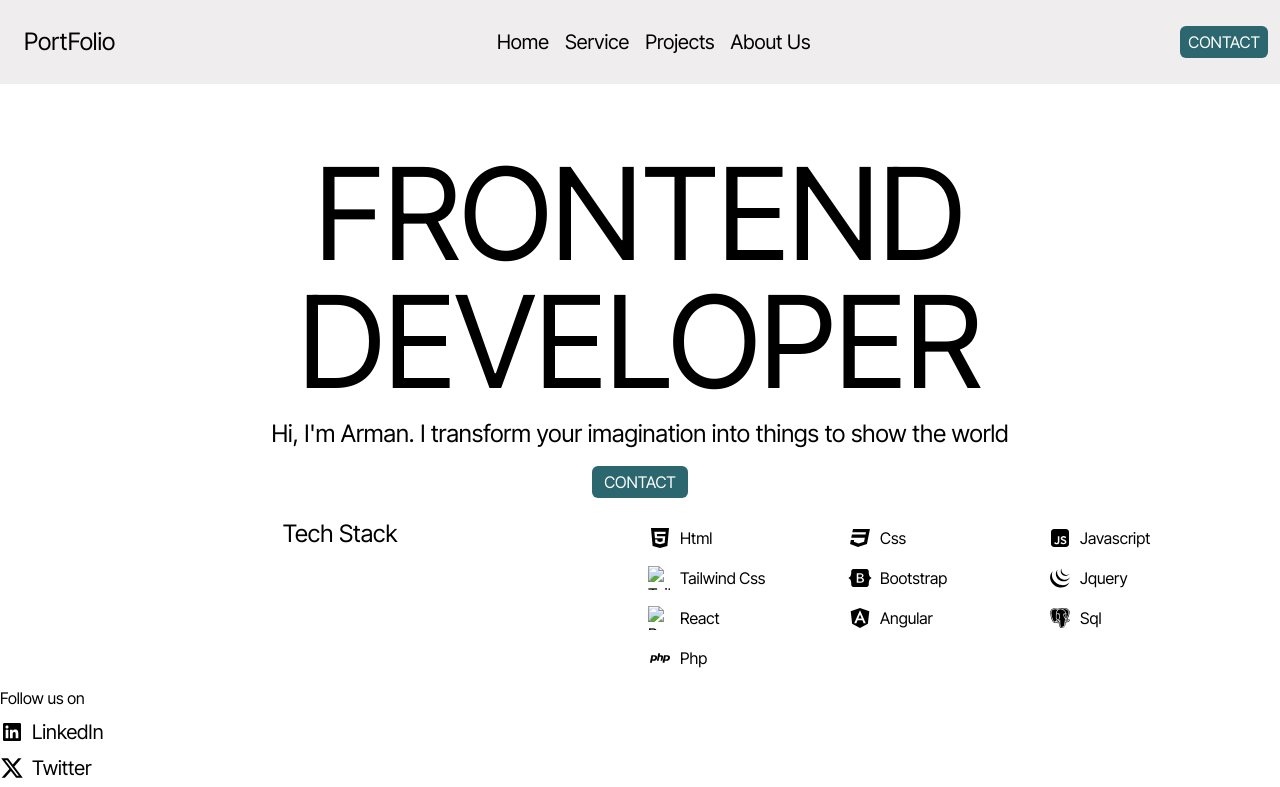
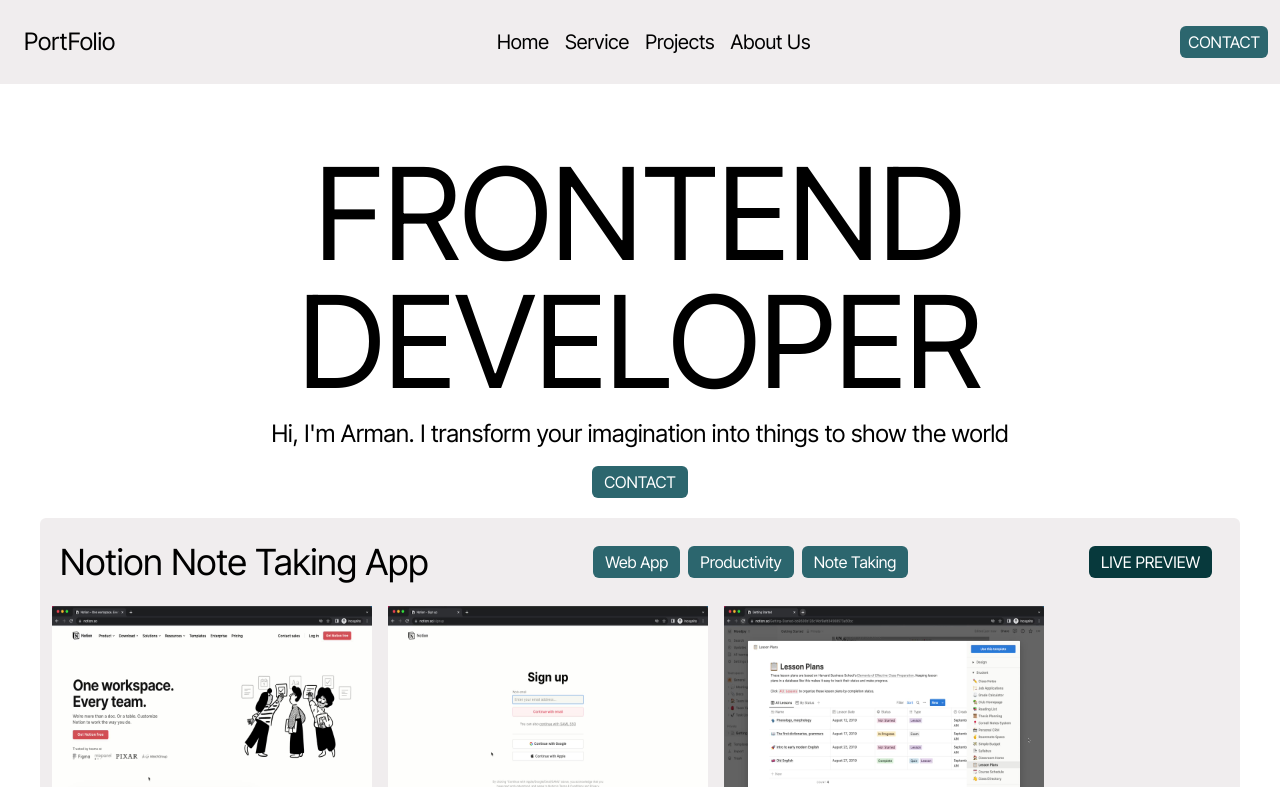
Before and after one commit to itsarman001/Angular-Portfolio, a website: page index.html at #!/AboutUs in a window 1280 px wide. Both pictures are taken after a click on the link "PortFolio". Shown: the top 787 px of the page. Drawn offline with Linux system fonts and the light colour scheme.

Commit message:
Added Project Section

```diff
--- a/src/css/style.css
+++ b/src/css/style.css
@@ -31,7 +31,8 @@
   animation: slide-up 0.5s ease-in-out forwards;
 }
 
-nav, .hero-section {
+nav,
+.hero-section {
   background-color: var(--antiflash-white);
 }
 
@@ -43,3 +44,27 @@
     background-color: var(--midnight-green);
   }
 }
+
+/* BG COLOR */
+.accordian-bg {
+  background-color: var(--antiflash-white);
+}
+
+.accordian-categories {
+  background-color: var(--caribbean-current);
+  color: white;
+  transition: ease 0.3s;
+  &:hover {
+    background-color: var(--midnight-green);
+
+  }
+}
+
+.accordian-btn {
+  background-color: var(--midnight-green);
+  color: white;
+  transition: ease 0.3s;
+  &:hover {
+    background-color: var(--night);
+  }
+}
--- a/src/view/AboutUs.html
+++ b/src/view/AboutUs.html
@@ -7,5 +7,13 @@
 </head>
 <body>
     <h1>About us</h1>
+    <section class="grid grid-cols-1 lg:grid-cols-2 text-center">
+        <h3 class="text-2xl text-center mb-4">Tech Stack</h3>
+        <ul class="grid grid-cols-3">
+          <li ng-repeat="techStack in techStacks" class="flex items-center gap-2 flex-nowrap m-2 ">
+          <img src="{{techStack.icon}}" alt="{{techStack.alt}}" class="w-6 h-6"><span>{{techStack.label}}</span>
+        </li>
+      </ul>
+      </section>
 </body>
 </html>
--- a/src/view/Main.html
+++ b/src/view/Main.html
@@ -6,6 +6,7 @@
     <title>Hero Section</title>
   </head>
   <body class="hero-section">
+    <!-- Hero Section -->
     <section class="text-center w-full px-4 mb-5">
       <h1 class="text-7xl lg:text-9xl uppercase mb-3 mt-[25%] lg:mt-[5%]">
         Frontend <br />Developer
@@ -16,13 +17,66 @@
       </p>
       <button class="px-3 py-1 uppercase rounded-md cta">Contact</button>
     </section>
-    <section class="grid grid-cols-1 lg:grid-cols-2 text-center">
-      <h3 class="text-2xl text-center mb-4">Tech Stack</h3>
-      <ul class="grid grid-cols-3">
-        <li ng-repeat="techStack in techStacks" class="flex items-center gap-2 flex-nowrap m-2 ">
-        <img src="{{techStack.icon}}" alt="{{techStack.alt}}" class="w-6 h-6"><span>{{techStack.label}}</span>
-      </li>
-    </ul>
+    <!-- Projects Section -->
+    <section>
+      <ul class="space-y-2">
+        <!-- Each Project -->
+        <li class="accordian-bg px-3 py-4 rounded-md">
+          <div
+            class="flex items-center justify-between flex-wrap gap-2 px-2 mb-4"
+          >
+            <!-- Project Title -->
+            <div class="my-2">
+              <h3 class="text-4xl">Notion Note Taking App</h3>
+            </div>
+
+            <!-- Project Categoires -->
+            <div class="flex items-center flex-wrap">
+              <span class="px-3 py-1 accordian-categories cursor-pointer rounded-md me-2"
+                >Web App
+              </span>
+              <span class="px-3 py-1 accordian-categories cursor-pointer rounded-md me-2"
+                >Productivity
+              </span>
+              <span class="px-3 py-1 accordian-categories cursor-pointer rounded-md me-2"
+                >Note Taking</span
+              >
+            </div>
+            <!-- Project Live Link -->
+            <div>
+              <button
+                href="#"
+                class="m-2 accordian-btn px-3 py-1 rounded-md uppercase"
+              >
+                Live Preview
+              </button>
+            </div>
+          </div>
+          <!-- Project Preview -->
+          <div
+            class="w-full flex items-center justify-start overflow-x-auto gap-4"
+          >
+            <img
+              class="w-80 h-56"
+              src="./src/assets/projects/notion/Notion.jpg"
+              alt="Project Notion"
+            />
+            <img
+              class="w-80 h-56"
+              src="./src/assets/projects/notion/NotionSignup.jpg"
+              alt="Notion"
+            />
+            <img
+              class="w-80 h-56"
+              src="./src/assets/projects/notion/NotionTemplate.jpg"
+              alt="Notion"
+            />
+          </div>
+        </li>
+      </ul>
+
+
+      </script>
     </section>
   </body>
 </html>
```
Also changed, not shown: src/assets/projects/notion/Notion.jpg (added), src/assets/projects/notion/NotionSignup.jpg (added), src/assets/projects/notion/NotionTemplate.jpg (added), src/js/index.js (line endings or trailing spaces), src/output.css.
